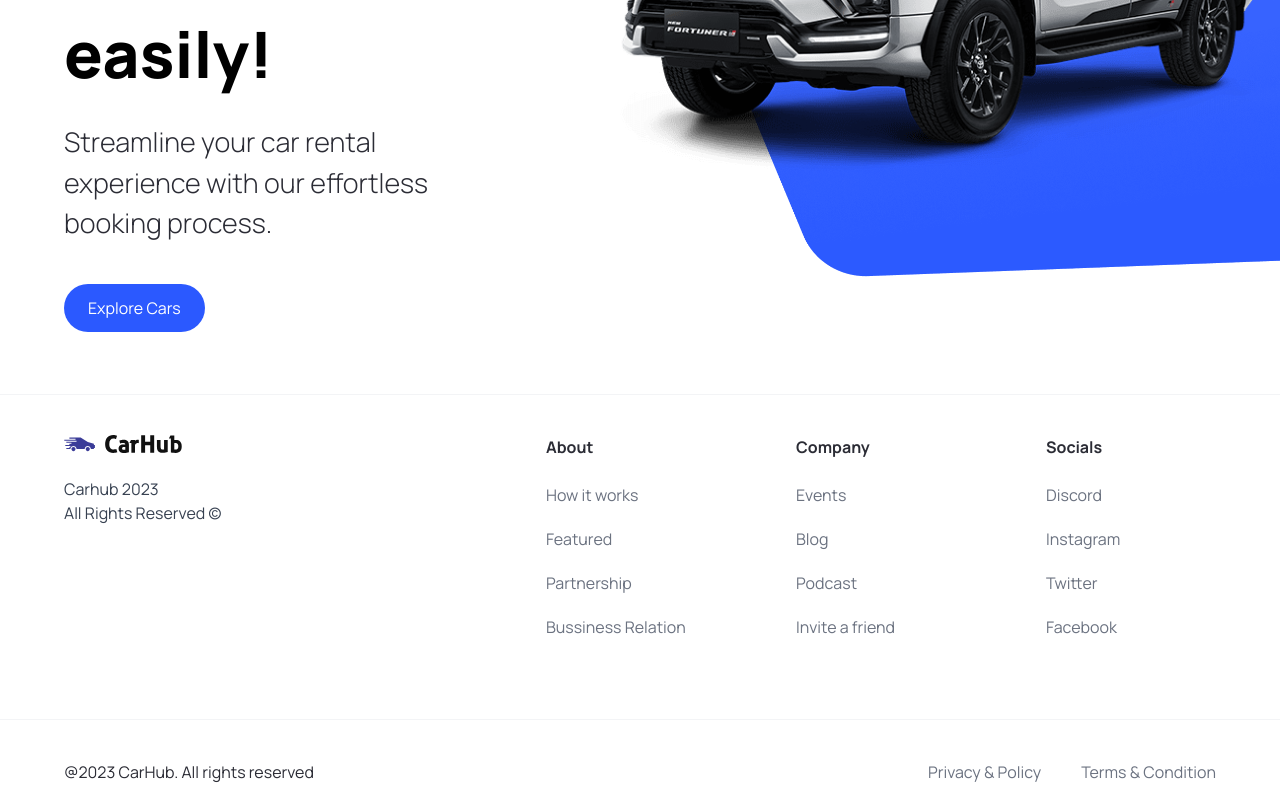
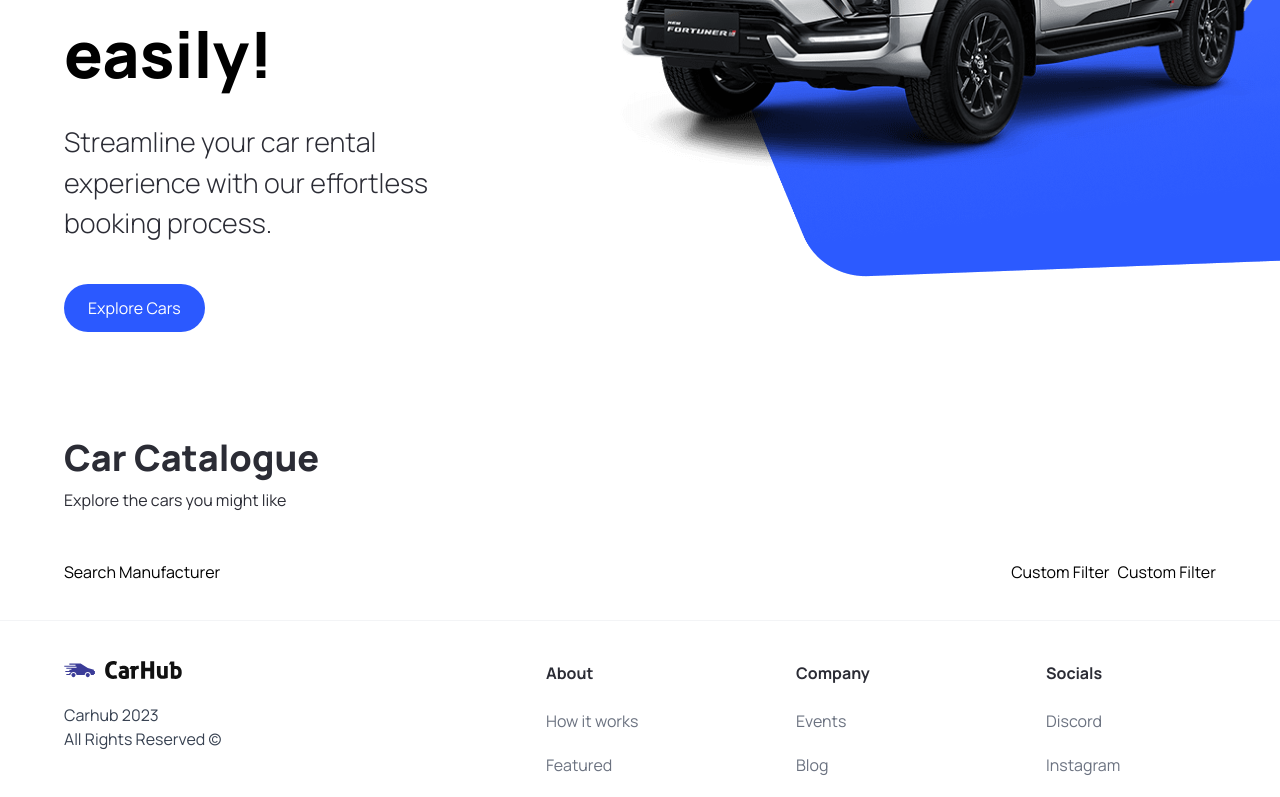
Before and after one commit to vincentt14/CarHub, a Next.js app: page / in a window 1280 px wide. Shown: the part 426-1223 px from the top of the page. Built offline with nearby package versions, Linux system fonts and the light colour scheme.

Commit message:
adding searchbar and manufacturer

```diff
--- a/app/layout.tsx
+++ b/app/layout.tsx
@@ -1,16 +1,16 @@
+import "./globals.css";
 import Navbar from "@/components/Navbar";
-import "./globals.css";
 import Footer from "@/components/Footer";
 
 export const metadata = {
   title: "Car Hub",
-  description: "Discover the best cars in the world",
+  description: "Discover world's best car showcase application",
 };
 
 export default function RootLayout({ children }: { children: React.ReactNode }) {
   return (
-    <html lang="en">
-      <body className="relative">
+    <html lang='en'>
+      <body className='relative'>
         <Navbar />
         {children}
         <Footer />
--- a/app/page.tsx
+++ b/app/page.tsx
@@ -1,10 +1,25 @@
+import CustomFilter from "@/components/CustomFilter";
 import Hero from "@/components/Hero";
+import SearchBar from "@/components/SearchBar";
 import Image from "next/image";
 
 export default function Home() {
   return (
     <main className="overflow-hidden">
       <Hero />
+      <div className="mt-12 padding-x padding-y max-width" id="discover">
+        <div className="home__text-container">
+          <h1 className="text-4xl font-extrabold">Car Catalogue</h1>
+          <p>Explore the cars you might like</p>
+        </div>
+        <div className="home__filters">
+          <SearchBar />
+          <div className="home__filter-container">
+            <CustomFilter title="fuel" />
+            <CustomFilter title="year" />
+          </div>
+        </div>
+      </div>
     </main>
   );
 }
--- /dev/null
+++ b/components/CustomFilter.tsx
@@ -0,0 +1,7 @@
+const CustomFilter = () => {
+  return (
+    <div>Custom Filter</div>
+  )
+}
+
+export default CustomFilter
--- a/components/Index.ts
+++ b/components/Index.ts
@@ -2,10 +2,16 @@
 import CustomButton from "./CustomButton";
 import Navbar from "./Navbar";
 import Footer from "./Footer";
+import SearchBar from "./SearchBar";
+import CustomFilter from "./CustomFilter";
+import SearchManufacturer from "./SearchManufacturer";
 
 export {
   Hero,
   CustomButton,
   Navbar,
   Footer,
+  SearchBar,
+  CustomFilter,
+  SearchManufacturer,
 };
--- /dev/null
+++ b/components/SearchBar.tsx
@@ -0,0 +1,20 @@
+"use client";
+
+import { useState } from "react";
+import SearchManufacturer from "./SearchManufacturer";
+
+const SearchBar = () => {
+  const [manufacturer, setManufacturer] = useState("");
+
+  const handleSearch = () => {};
+
+  return (
+    <form className="searchbar" onSubmit={handleSearch}>
+      <div className="searchbar__item">
+        <SearchManufacturer manufacturer={manufacturer} setManufacturer={setManufacturer} />
+      </div>
+    </form>
+  );
+};
+
+export default SearchBar;
--- /dev/null
+++ b/components/SearchManufacturer.tsx
@@ -0,0 +1,9 @@
+import { SearchManufacturerProps } from "@/types"
+
+const SearchManufacturer = ({manufacturer, setManufacturer}: SearchManufacturerProps) => {
+  return (
+    <div>Search Manufacturer</div>
+  )
+}
+
+export default SearchManufacturer
--- a/types/index.ts
+++ b/types/index.ts
@@ -6,3 +6,8 @@
   containerStyles?: String;
   handleClick?: MouseEventHandler<HTMLButtonElement>;
 }
+
+export interface SearchManufacturerProps {
+  manufacturer: String;
+  setManufacturer: (manufacturer: String) => void;
+}
```
